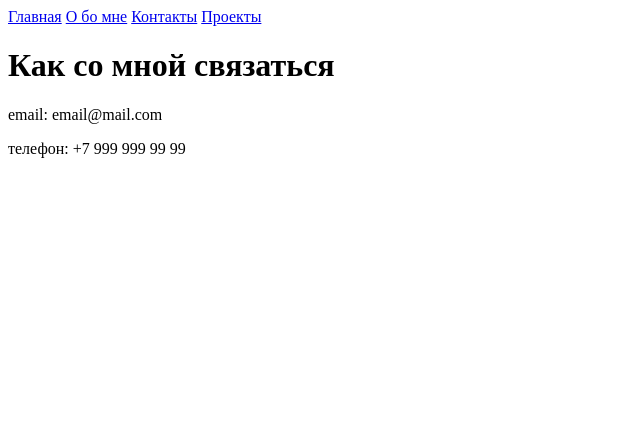
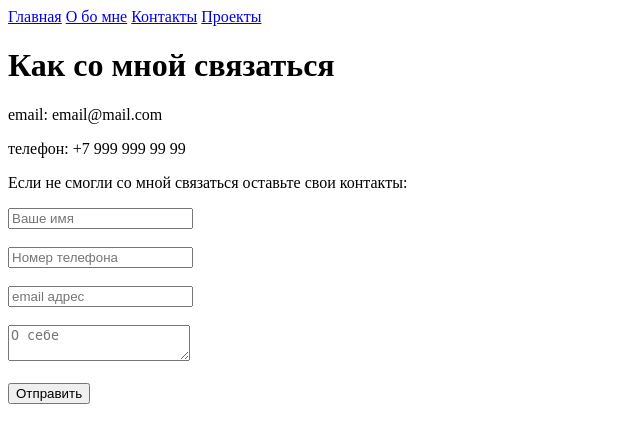
Before and after one commit to Vemnym/my_first_site, a Django app: page /contacts in a window 1280 px wide. Shown: the top 443 px of the page, without its empty margins (0-640 px from the left). Run offline with Django 3.2, Linux system fonts and the light colour scheme.

Commit message:
Added form for feedback in contacts.html

```diff
--- a/mysite/main/templates/main/contacts.html
+++ b/mysite/main/templates/main/contacts.html
@@ -8,4 +8,19 @@
 <h1>Как со мной связаться</h1>
 <p>email: email@mail.com</p>
 <p>телефон: +7 999 999 99 99</p>
+
+<p>Если не смогли со мной связаться оставьте свои контакты:</p>
+<p>{{error}}</p>
+<form method="POST" action="/contacts">
+    {% csrf_token %}
+    <input type="text", name="name", placeholder="Ваше имя">
+    <br><br>
+    <input type="text", name="phone", placeholder="Номер телефона">
+    <br><br>
+    <input type="email", name="email", placeholder="email адрес">
+    <br><br>
+    <textarea name="text", placeholder="О себе"></textarea>
+    <br><br>
+    <input type="submit", value="Отправить">
+</form>
 {% endblock %}
--- a/mysite/main/templates/main/project.html
+++ b/mysite/main/templates/main/project.html
@@ -9,6 +9,7 @@
 <h2>Дата публикации - {{date}}</h2>
 <p>{{text | safe}}</p>
 
+<p>Пожалуйста оставьте свой комментарий</p>
 <p>{{error}}</p>
 <form method="POST", action="{{id}}">
     {% csrf_token %}
@@ -19,6 +20,9 @@
     <input type="submit", value="Опубликовать">
 </form>
 
+{% if comments %}
+<p>Коментарии</p>
+{% endif %}
 {% for comment in comments %}
 <p>{{comment.author}}</p>
 <p>{{comment.date}}</p>
--- a/mysite/main/views.py
+++ b/mysite/main/views.py
@@ -3,7 +3,8 @@ from django.shortcuts import render, redirect
 from datetime import datetime
 from django.conf import settings
 
-from .models import Project, Comment
+from .models import Project, Comment, Contacts
+import re
 
 
 def index(request):
@@ -15,7 +16,51 @@ def about(request):
 
 
 def contacts(request):
-    return render(request, 'main/contacts.html')
+    if request.method == "GET":
+        return render(request, 'main/contacts.html')
+    else:
+        name = request.POST['name']
+        phone = request.POST['phone']
+        email = request.POST['email']
+        text = request.POST['text']
+
+        pattern_phone = r"^((8|\+7)[\- ]?)?(\(?\d{3}\)?[\- ]?)?[\d\- ]{7,10}$"
+        phone_valid = re.match(pattern_phone, phone)
+        pattern_email = r"([\w\.-]+)@([\w\.-]+)(\.[\w\.]+)"
+        email_valid = re.match(pattern_email, email)
+
+        if name == '':
+            return render(request, 'main/contacts.html', {
+                'error': 'Пустое имя'
+            })
+        if phone == '':
+            return render(request, 'main/contacts.html', {
+                'error': 'Пустой номер телефона'
+            })
+        elif not phone_valid:
+            return render(request, 'main/contacts.html', {
+                'error': 'Неправильный номер телефона'
+            })
+        if email == '':
+            return render(request, 'main/contacts.html', {
+                'error': 'Пустой email'
+            })
+        elif not email_valid:
+            return render(request, 'main/contacts.html', {
+                'error': 'Неправильный email'
+            })
+        if text == '':
+            return render(request, 'main/contacts.html', {
+                'error': 'Пустой текст'
+            })
+        Contacts(name=name,
+                 date=datetime.now(),
+                 phone=phone,
+                 email=email,
+                 text=text).save()
+        return render(request, 'main/contacts.html', {
+            'error': 'Сообщение успешно отправленно'
+        })
 
 
 def project(request, number_of_project):
```
Also changed, not shown: mysite/main/models.py (+8 -0 lines), mysite/db.sqlite3.
